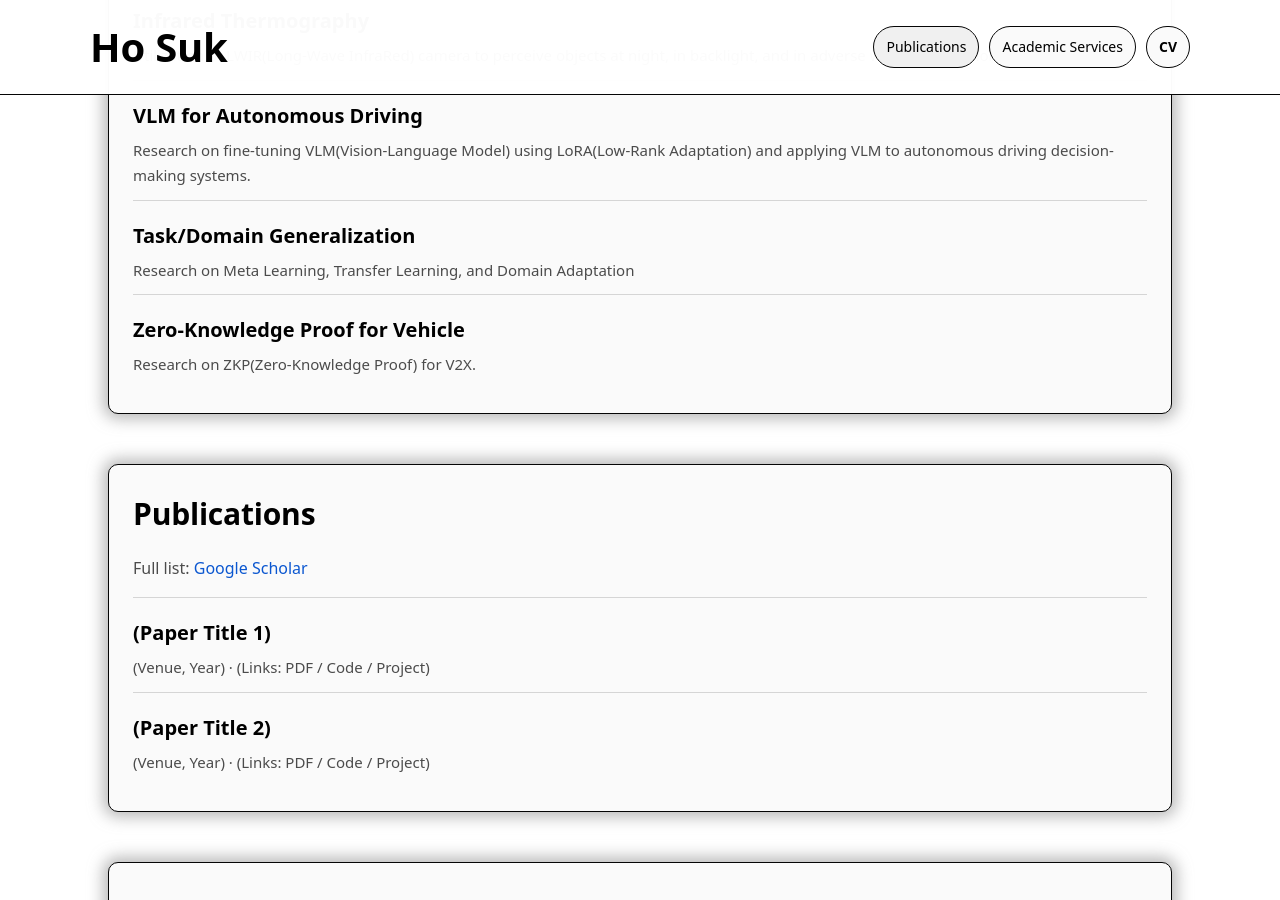
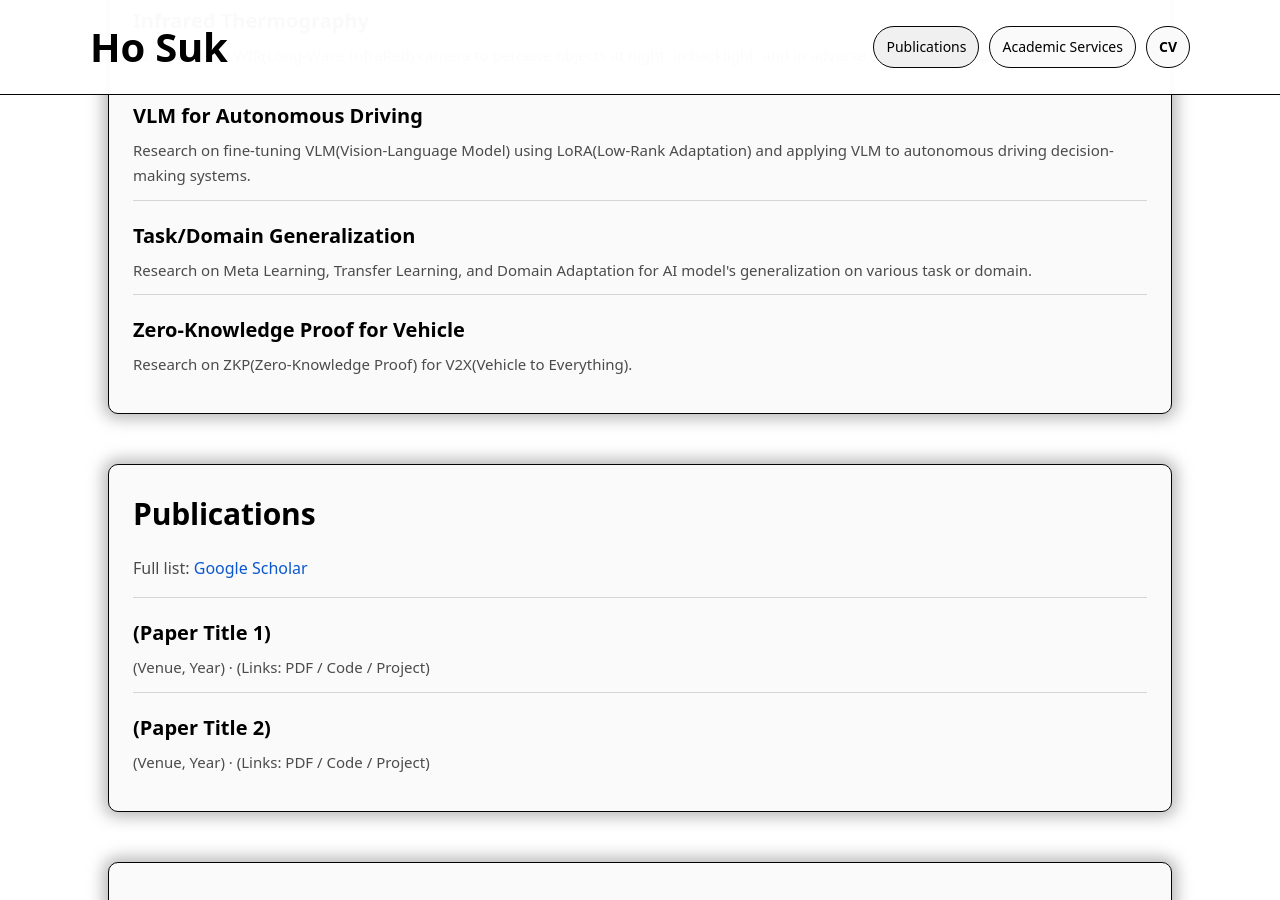
Before and after one commit to ho-suk-93/ho-suk-93.github.io, a Jekyll site: the page built from index.md, in a window 1280 px wide and 900 px high, scrolled down 2319 px. Built offline with Jekyll 4.4.1, drawn with Linux system fonts in a browser that asks for light colours.

Commit message:
Update index.md

```diff
--- a/index.md
+++ b/index.md
@@ -110,11 +110,11 @@ description: "Ho Suk personal website"
     </div>
     <div class="list-item">
       <p class="item-title">Task/Domain Generalization</p>
-      <p class="item-desc">Research on Meta Learning, Transfer Learning, and Domain Adaptation</p>
+      <p class="item-desc">Research on Meta Learning, Transfer Learning, and Domain Adaptation for AI model's generalization on various task or domain.</p>
     </div>
     <div class="list-item">
       <p class="item-title">Zero-Knowledge Proof for Vehicle</p>
-      <p class="item-desc">Research on ZKP(Zero-Knowledge Proof) for V2X.</p>
+      <p class="item-desc">Research on ZKP(Zero-Knowledge Proof) for V2X(Vehicle to Everything).</p>
     </div>
   </div>
 </section>
```
